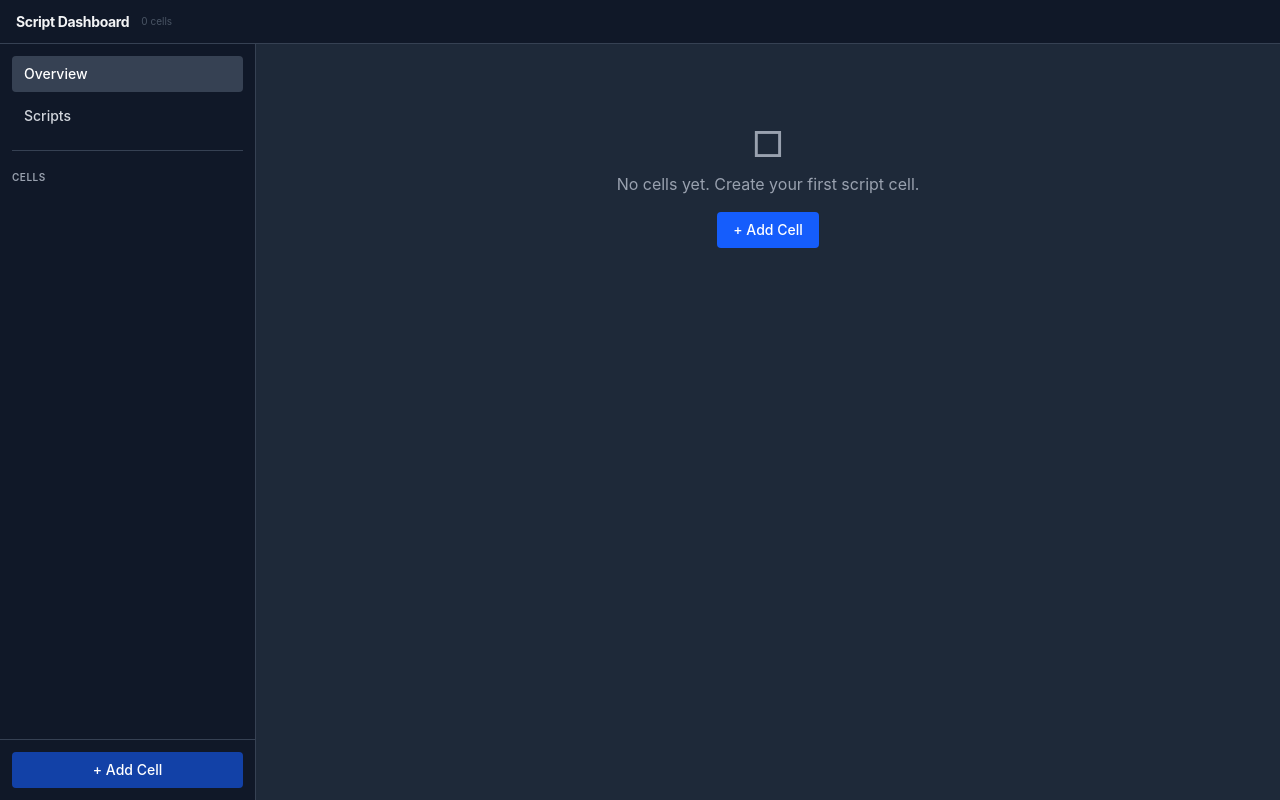
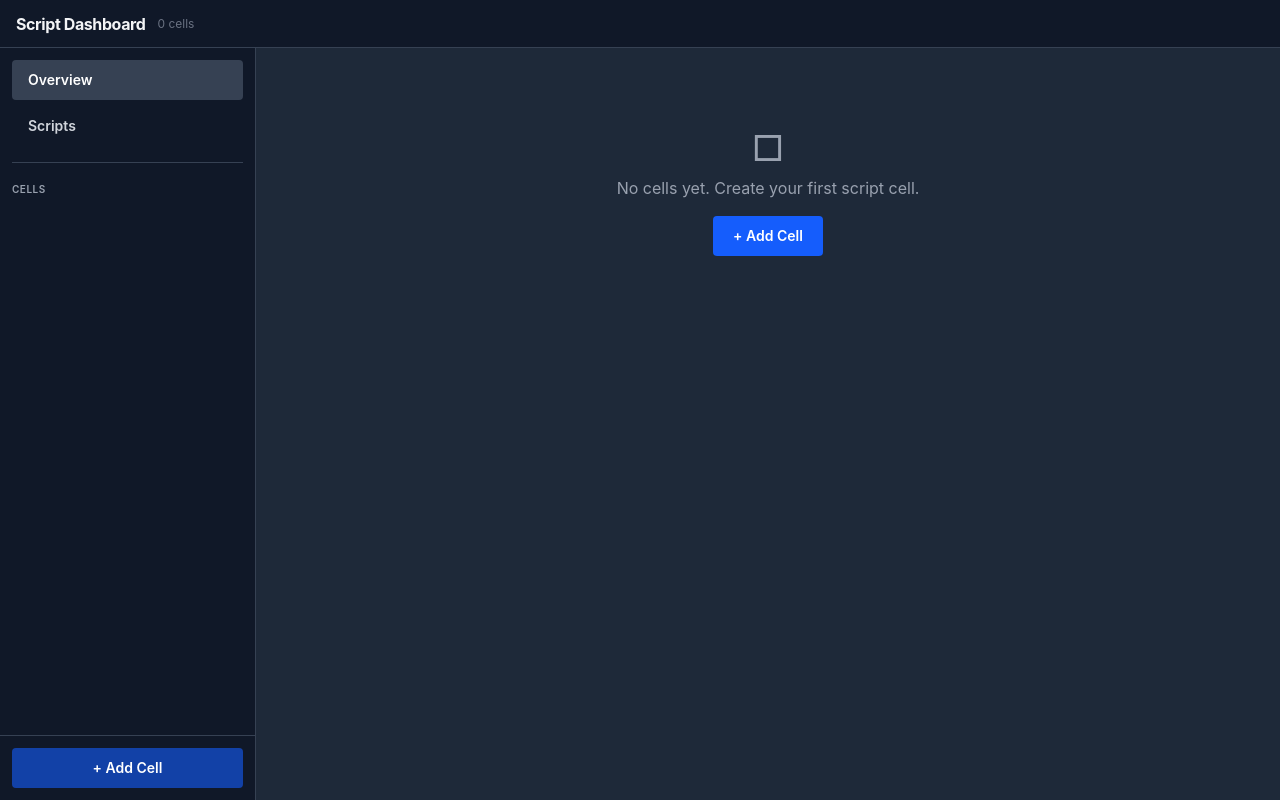
Before and after one commit to discimus/Dashaws, a React (Vite) app: page / in a window 1280 px wide. Built offline with nearby package versions, Linux system fonts and the light colour scheme.

Commit message:
Revisando design botoes

```diff
--- a/src/App.tsx
+++ b/src/App.tsx
@@ -34,7 +34,7 @@ export default function App() {
   return (
     <div className="h-screen bg-gray-900 text-gray-100 overflow-hidden">
       <TopBar />
-      <div className="flex h-full pt-11">
+      <div className="flex h-full pt-12">
         <Sidebar view={view} onViewChange={setView} onEditCell={navigateToEditor} />
         <main className="flex-1 overflow-y-auto px-4 pb-4 bg-gray-800">
           {view === 'overview' ? (
--- a/src/components/CellControls.tsx
+++ b/src/components/CellControls.tsx
@@ -119,7 +119,7 @@ export function CellControls({ cell }: Props) {
         <button
           onClick={toggleRun}
           title={isRunning ? 'Stop' : 'Start'}
-          className={`px-2 py-0.5 rounded text-xs font-medium transition-colors ${
+          className={`px-2.5 py-1 rounded text-xs font-semibold transition-colors ${
             isRunning
               ? 'bg-red-600 hover:bg-red-700 text-white'
               : 'bg-green-600 hover:bg-green-700 text-white'
@@ -132,7 +132,7 @@ export function CellControls({ cell }: Props) {
           <button
             onClick={() => runOnce(cell.id)}
             title="Run once"
-            className="px-2 py-0.5 rounded text-xs font-medium bg-blue-600 hover:bg-blue-700 text-white transition-colors"
+            className="px-2.5 py-1 rounded text-xs font-semibold bg-blue-600 hover:bg-blue-700 text-white transition-colors"
           >
             Run
           </button>
@@ -141,7 +141,7 @@ export function CellControls({ cell }: Props) {
         <button
           onClick={() => clearOutput(cell.id)}
           title="Clear output"
-          className="px-2 py-0.5 rounded text-xs font-medium bg-gray-600 hover:bg-gray-500 text-white transition-colors"
+          className="px-2.5 py-1 rounded text-xs font-semibold bg-gray-600 hover:bg-gray-500 text-white transition-colors"
         >
           Clear
         </button>
@@ -153,7 +153,7 @@ export function CellControls({ cell }: Props) {
             }
           }}
           title="Delete cell"
-          className="px-2 py-0.5 rounded text-xs font-medium bg-gray-700 hover:bg-red-800 text-gray-300 hover:text-white transition-colors"
+          className="px-2.5 py-1 rounded text-xs font-semibold bg-gray-700 hover:bg-red-800 text-gray-300 hover:text-white transition-colors"
         >
           Del
         </button>
--- a/src/components/Overview.tsx
+++ b/src/components/Overview.tsx
@@ -16,7 +16,7 @@ export function Overview({ onEditCell }: Props) {
         <p className="text-gray-400 mb-4">No cells yet. Create your first script cell.</p>
         <button
           onClick={addCell}
-          className="px-4 py-2 rounded bg-blue-600 hover:bg-blue-700 text-white font-medium text-sm transition-colors"
+          className="px-5 py-2.5 rounded bg-blue-600 hover:bg-blue-700 text-white font-semibold text-sm transition-colors"
         >
           + Add Cell
         </button>
@@ -147,14 +147,14 @@ function OverviewCard({ cell, isRunning, onEdit, onStart, onStop, onRunOnce, onC
         {isRunning ? (
           <button
             onClick={onStop}
-            className="px-2 py-0.5 rounded text-[10px] font-medium bg-red-600/80 hover:bg-red-600 text-white transition-colors"
+            className="px-2.5 py-1 rounded text-[10px] font-semibold bg-red-600/80 hover:bg-red-600 text-white transition-colors"
           >
             Stop
           </button>
         ) : (
           <button
             onClick={onStart}
-            className="px-2 py-0.5 rounded text-[10px] font-medium bg-green-600/80 hover:bg-green-600 text-white transition-colors"
+            className="px-2.5 py-1 rounded text-[10px] font-semibold bg-green-600/80 hover:bg-green-600 text-white transition-colors"
           >
             Start
           </button>
@@ -162,21 +162,21 @@ function OverviewCard({ cell, isRunning, onEdit, onStart, onStop, onRunOnce, onC
         {!isRunning && (
           <button
             onClick={onRunOnce}
-            className="px-2 py-0.5 rounded text-[10px] font-medium bg-blue-600/60 hover:bg-blue-600 text-white transition-colors"
+            className="px-2.5 py-1 rounded text-[10px] font-semibold bg-blue-600/60 hover:bg-blue-600 text-white transition-colors"
           >
             Run
           </button>
         )}
         <button
           onClick={onClear}
-          className="px-2 py-0.5 rounded text-[10px] font-medium bg-gray-600 hover:bg-gray-500 text-white transition-colors"
+          className="px-2.5 py-1 rounded text-[10px] font-semibold bg-gray-600 hover:bg-gray-500 text-white transition-colors"
         >
           Clear
         </button>
         <div className="flex-1" />
         <button
           onClick={onEdit}
-          className="px-2 py-0.5 rounded text-[10px] font-medium bg-gray-600 hover:bg-gray-500 text-white transition-colors"
+          className="px-2.5 py-1 rounded text-[10px] font-semibold bg-gray-600 hover:bg-gray-500 text-white transition-colors"
         >
           Edit
         </button>
--- a/src/components/ScriptsView.tsx
+++ b/src/components/ScriptsView.tsx
@@ -24,7 +24,7 @@ export function ScriptsView({ focusCellId, onFocusHandled }: Props) {
         <p className="text-gray-400 mb-4">No scripts configured yet.</p>
         <button
           onClick={addCell}
-          className="px-4 py-2 rounded bg-blue-600 hover:bg-blue-700 text-white font-medium text-sm transition-colors"
+          className="px-4 py-2 rounded bg-blue-600 hover:bg-blue-700 text-white font-semibold text-sm transition-colors"
         >
           + Add Cell
         </button>
@@ -40,7 +40,7 @@ export function ScriptsView({ focusCellId, onFocusHandled }: Props) {
         </h2>
         <button
           onClick={addCell}
-          className="px-3 py-1 rounded text-xs font-medium bg-blue-600 hover:bg-blue-700 text-white transition-colors"
+          className="px-3 py-1.5 rounded text-xs font-semibold bg-blue-600 hover:bg-blue-700 text-white transition-colors"
         >
           + Add Cell
         </button>
--- a/src/components/Sidebar.tsx
+++ b/src/components/Sidebar.tsx
@@ -41,7 +41,7 @@ export function Sidebar({ view, onViewChange, onEditCell }: Props) {
             <button
               key={cell.id}
               onClick={() => onEditCell(cell.id)}
-              className={`w-full flex items-center gap-2 px-3 py-2 rounded text-sm text-left transition-colors ${
+              className={`w-full flex items-center gap-2 px-4 py-2.5 rounded text-sm text-left font-medium transition-colors ${
                 view === 'scripts' && cell.status === 'running'
                   ? 'bg-gray-700/80 text-gray-100'
                   : 'text-gray-300 hover:text-white hover:bg-gray-700/40'
@@ -73,7 +73,7 @@ export function Sidebar({ view, onViewChange, onEditCell }: Props) {
       <div className="flex-shrink-0 p-3 border-t border-gray-700">
         <button
           onClick={addCell}
-          className="w-full px-3 py-2 rounded text-sm font-medium bg-blue-600/60 hover:bg-blue-600 text-white transition-colors"
+          className="w-full px-4 py-2.5 rounded text-sm font-semibold bg-blue-600/60 hover:bg-blue-600 text-white transition-colors"
         >
           + Add Cell
         </button>
@@ -86,7 +86,7 @@ function SidebarLink({ active, onClick, label }: { active: boolean; onClick: ()
   return (
     <button
       onClick={onClick}
-        className={`w-full text-left px-3 py-2 rounded text-sm font-medium transition-colors ${
+        className={`w-full text-left px-4 py-2.5 rounded text-sm font-semibold transition-colors ${
         active
           ? 'bg-gray-700 text-white'
           : 'text-gray-300 hover:text-white hover:bg-gray-700/40'
--- a/src/components/TopBar.tsx
+++ b/src/components/TopBar.tsx
@@ -5,15 +5,15 @@ export function TopBar() {
   const activeCount = runningIds.length;
 
   return (
-    <header className="fixed top-0 left-0 right-0 bg-gray-900 border-b border-gray-700 h-11 flex items-center z-30">
+    <header className="fixed top-0 left-0 right-0 bg-gray-900 border-b border-gray-700 h-12 flex items-center z-30">
       <div className="flex items-center justify-between w-full px-4">
         <div className="flex items-center gap-3">
-          <h1 className="text-sm font-bold tracking-tight">Script Dashboard</h1>
-          <span className="text-[10px] text-gray-600">
+          <h1 className="text-base font-bold tracking-tight">Script Dashboard</h1>
+          <span className="text-xs text-gray-500">
             {cells.length} cell{cells.length !== 1 ? 's' : ''}
           </span>
           {activeCount > 0 && (
-            <span className="text-[10px] text-yellow-500 flex items-center gap-1">
+              <span className="text-xs text-yellow-500 flex items-center gap-1">
               <span className="w-1.5 h-1.5 rounded-full bg-yellow-400 animate-pulse" />
               {activeCount} running
             </span>
@@ -24,7 +24,7 @@ export function TopBar() {
           {activeCount > 0 && (
             <button
               onClick={stopAll}
-              className="px-3 py-1 rounded text-[11px] font-medium bg-red-600 hover:bg-red-700 text-white transition-colors"
+              className="px-4 py-1.5 rounded text-xs font-semibold bg-red-600 hover:bg-red-700 text-white transition-colors"
             >
               Stop All
             </button>
@@ -32,7 +32,7 @@ export function TopBar() {
           {activeCount === 0 && cells.length > 0 && (
             <button
               onClick={startAll}
-              className="px-3 py-1 rounded text-[11px] font-medium bg-green-600 hover:bg-green-700 text-white transition-colors"
+              className="px-4 py-1.5 rounded text-xs font-semibold bg-green-600 hover:bg-green-700 text-white transition-colors"
             >
               Start All
             </button>
```
